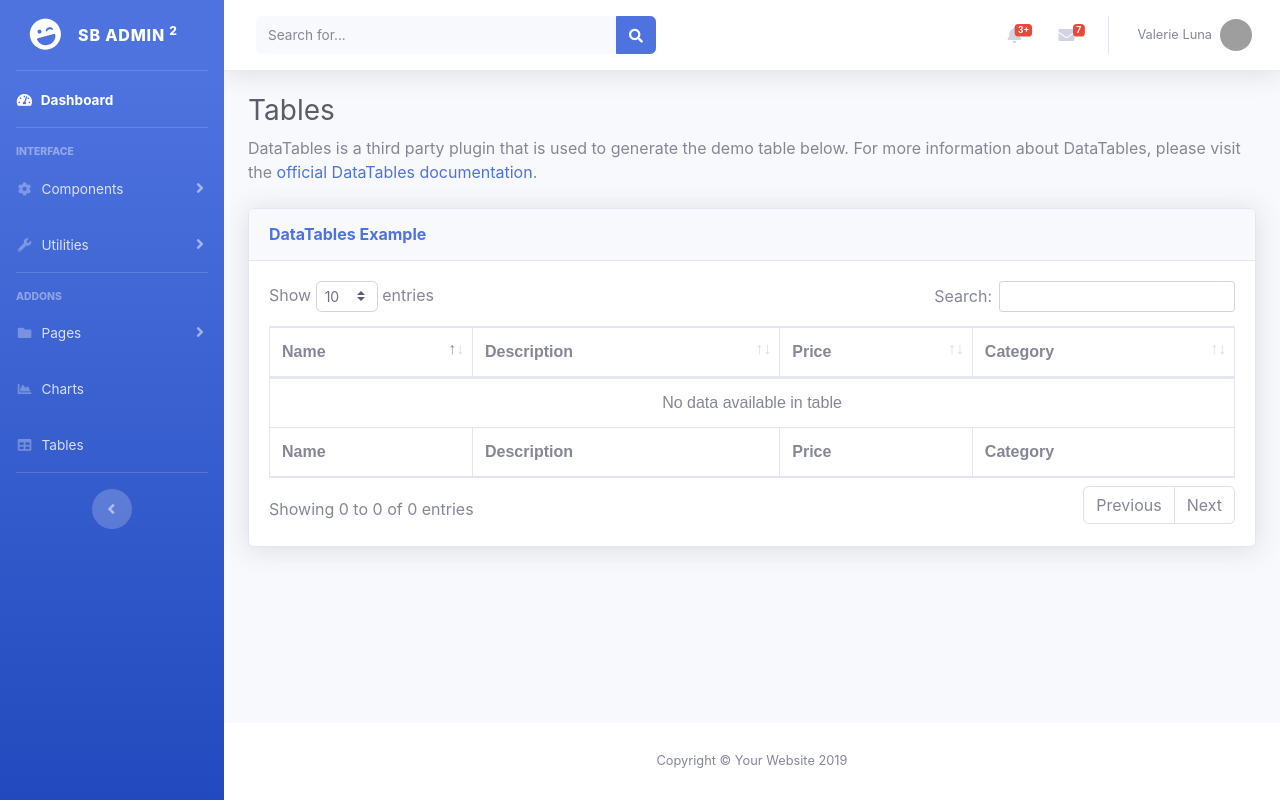
After one commit to PlamenPanayotov/e-commerce, a Symfony app: template templates/admin/product/all_products.html.twig in a window 1280 px wide. The commit adds this page. Run offline with Twig, Linux system fonts and the light colour scheme; the template is opened without the code that fills it, so the values that code supplies are empty; some libraries are stand-ins or nearby versions; grey boxes are pictures that could not be loaded.

Commit message:
add tables in admin panel

```diff
--- a/src/Controller/Admin/AdminProductController.php
+++ b/src/Controller/Admin/AdminProductController.php
@@ -33,7 +33,7 @@ class AdminProductController extends AbstractController
      */
     public function index(ProductRepository $productRepository): Response
     {
-        return $this->render('admin/index.html.twig', [
+        return $this->render('admin/product/all_products.html.twig', [
             'products' => $productRepository->findAll(),
         ]);
     }
--- a/templates/admin/index.html.twig
+++ b/templates/admin/index.html.twig
@@ -10,7 +10,7 @@
         <div id="content">
           {% include '/admin/common/topbar.html.twig' %}
 
-
+         {% block content %}{% endblock %}
 
         {% include "/admin/common/footer.html.twig" %}
       </div>
--- /dev/null
+++ b/templates/admin/product/all_products.html.twig
@@ -0,0 +1,58 @@
+{% extends '/admin/index.html.twig' %}
+{% block title %}
+  Products
+{% endblock %}
+
+{% block content %}
+<!-- Begin Page Content -->
+        <div class="container-fluid">
+
+          <!-- Page Heading -->
+          <h1 class="h3 mb-2 text-gray-800">Tables</h1>
+          <p class="mb-4">DataTables is a third party plugin that is used to generate the demo table below. For more information about DataTables, please visit the <a target="_blank" href="https://datatables.net">official DataTables documentation</a>.</p>
+
+          <!-- DataTales Example -->
+          <div class="card shadow mb-4">
+            <div class="card-header py-3">
+              <h6 class="m-0 font-weight-bold text-primary">DataTables Example</h6>
+            </div>
+            <div class="card-body">
+              <div class="table-responsive">
+                <table class="table table-bordered" id="dataTable" width="100%" cellspacing="0">
+                  <thead>
+                    <tr>
+                      <th>Name</th>
+                      <th>Description</th>
+                      <th>Price</th>
+                      <th>Category</th>
+                    </tr>
+                  </thead>
+                  <tfoot>
+                    <tr>
+                      <th>Name</th>
+                      <th>Description</th>
+                      <th>Price</th>
+                      <th>Category</th>
+                    </tr>
+                  </tfoot>
+                  <tbody>
+                  {% for product in products %}
+                    <tr>
+                      <td>{{ product.name }}</td>
+                      <td>{{ product.description }}</td>
+                      <td>{{ product.price }}</td>
+                      <td>{{ product.category.name }}</td>
+                    </tr>
+                    {% endfor %}
+                  </tbody>
+                </table>
+              </div>
+            </div>
+          </div>
+
+        </div>
+        <!-- /.container-fluid -->
+
+      </div>
+      <!-- End of Main Content -->
+{% endblock %}
--- a/templates/base.html.twig
+++ b/templates/base.html.twig
@@ -20,6 +20,12 @@
 
       <!-- Custom styles for this template -->
       <link href="{{ asset('css/sb-admin-2.min.css') }}" rel="stylesheet" />
+      <link href="{{
+        asset(
+          'vendor/datatables/dataTables.bootstrap4.min.css'
+        )
+        }}"
+        rel="stylesheet" />
     {% endblock %}
     <style>
       table { font-family: arial, sans-serif; border-collapse: collapse; width:
@@ -54,10 +60,21 @@
 
       <!-- Page level plugins -->
       <script src="{{ asset('vendor/chart.js/Chart.min.js') }}"></script>
+      <script src="{{
+        asset(
+          'vendor/datatables/jquery.dataTables.min.js'
+        )
+        }}"></script>
+      <script src="{{
+        asset(
+          'vendor/datatables/dataTables.bootstrap4.min.js'
+        )
+        }}"></script>
 
       <!-- Page level custom scripts -->
       <script src="{{ asset('js/demo/chart-area-demo.js') }}"></script>
       <script src="{{ asset('js/demo/chart-pie-demo.js') }}"></script>
+      <script src="{{ asset('js/demo/datatables-demo.js') }}"></script>
     {% endblock %}
   </body>
 </html>
```
Also changed, not shown: 1 other file.
